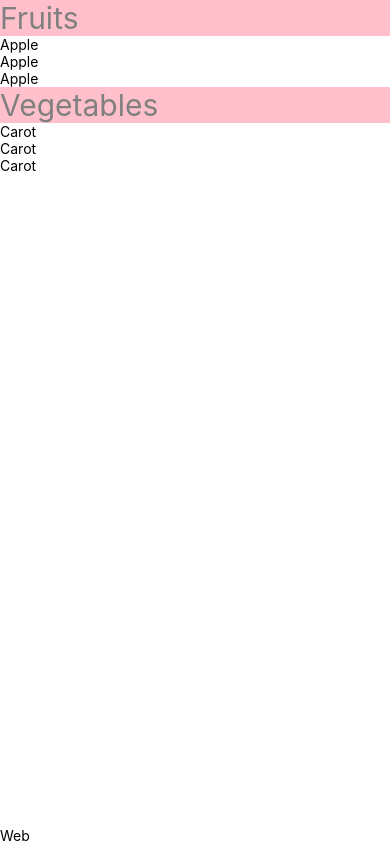
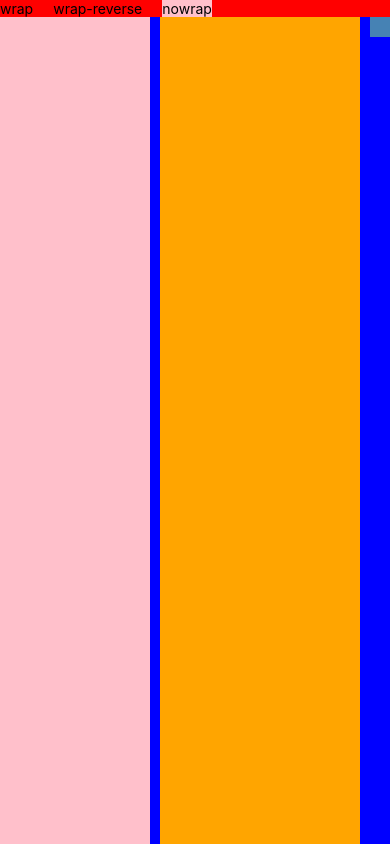
Before and after one commit to vaibhav7000/react-native-intro, a React Native app: screen / in a window 390 px wide. Built offline with nearby package versions, Linux system fonts and the light colour scheme.

Commit message:
more styles

```diff
--- a/App.tsx
+++ b/App.tsx
@@ -20,14 +20,21 @@ import CustomScroll from './Components/CustomScroll';
 import CustomFlat from './Components/CustomFlat';
 import CustomSection from './Components/SectionList';
 import CustomPlatform from './Components/Platform';
+import CustomStyles from './Components/CustomStyles';
+import FlexDirection from './Components/FlexDirection';
+import AlignItems from './Components/AlignItems';
+import CustomFlexWrap from './Components/FlexWrap';
 
 function App() {
   const isDarkMode = useColorScheme() === 'dark';
 
   return (
-    <SafeAreaProvider>
+    <SafeAreaProvider style={{
+      backgroundColor: "pink"
+    }}>
       <SafeAreaView style={{
-        flex: 1,
+        backgroundColor: "green",
+        flex: 1
       }} edges={['bottom', 'left', 'right', 'top']}>
         <AppContent />
       </SafeAreaView>
@@ -37,12 +44,23 @@ function App() {
 
 function AppContent() {
   return (
-    <View style={styles.container}>
+    <View style={{
+      backgroundColor: "red",
+      flex: 1
+    }}>
       {/* <CustomScroll/> */}
       {/* <CustomFlat/> */}
       {/* <CustomSection/> */}
 
-      <CustomPlatform/>
+      {/* <CustomPlatform/> */}
+
+      {/* <CustomStyles/> */}
+
+      {/* <FlexDirection/> */}
+
+      <CustomFlexWrap/>
+
+      {/* <AlignItems/> */}
     </View>
   );
 }
--- /dev/null
+++ b/Components/AlignItems.jsx
@@ -0,0 +1,77 @@
+import React, { useState } from "react";
+import { View, Text, StyleSheet, Button } from "react-native";
+
+const AlignItems = props => {
+    const [alignItems, setAlignItems] = useState('stretch');
+
+    return (
+        <Parent
+            setContent={setAlignItems}
+            justifyContext={alignItems}
+            value={['flex-start', 'flex-end', 'center', 'baseline', 'stretch']}
+            label={'alignItems'}
+        >
+            <View style={[styles.item, {
+                backgroundColor: 'orange'
+            }]}>
+                <Text>
+                    orange
+                </Text>
+            </View>
+            <View style={[styles.item, {
+                backgroundColor: 'skyblue',
+                marginLeft: 20
+            }]}>
+                <Text>
+                    Skyblue
+                </Text>
+            </View>
+            <View style={[styles.item, {
+                backgroundColor: 'teal'
+            }]}>
+                <Text>
+                    Teal
+                </Text>
+            </View>
+        </Parent>
+    )
+}
+
+
+const Parent = ({children, value, setContent, label, justifyContext}) => {
+
+    return (
+        <View style={styles.container}>
+            <View style={[{
+                flexDirection: 'row',
+                columnGap: 20,
+                flexWrap: 'wrap'
+            }]}>
+                {value.map(function(data) {
+                    return <Button title={data} onPress={() => {
+                        setContent(data)
+                    }} />
+                })}
+            </View>
+
+            <View style={[styles.container, {
+                [label]: justifyContext,
+            }]}>
+                {children}
+            </View>
+        </View>
+    )
+}
+
+
+const styles = StyleSheet.create({
+    container: {
+        flex: 1,
+    },
+    item: {
+        height: 50,
+        // width: 50
+    }
+})
+
+export default AlignItems;
--- /dev/null
+++ b/Components/FlexWrap.jsx
@@ -0,0 +1,73 @@
+import React, { useState } from "react";
+import { View, Text, TouchableOpacity } from "react-native";
+
+
+const CustomFlexWrap = props => {
+    const [flexWrap, setWrap] = useState('nowrap');
+
+    return (
+        <Parent wrap={flexWrap} setWrap={setWrap} label={'flexWrap'} values={['wrap', 'wrap-reverse', 'nowrap']} >
+            <View style={[{
+                width: 150,
+            }, { backgroundColor: 'pink' }]} />
+
+            <View style={[{
+                width: 200,
+            }, { backgroundColor: 'orange' }]} />
+
+            <View style={[{
+                // flex: 1
+                // flexGrow: 1,
+                height: 20,
+                width: 20,
+                flex: 1
+            }, { backgroundColor: 'steelblue' }]} />
+        </Parent>
+    )
+}
+
+const Parent = ({ wrap, setWrap, label, values, children }) => {
+
+    return (
+        <View style={{
+            flex: 1,
+        }}>
+            <View style={{
+                flexDirection: 'row',
+                flexWrap: 'wrap',
+                columnGap: 20,
+            }}>
+                {values.map(function (data) {
+                    return <TouchableOpacity style={{
+                        backgroundColor: data === wrap ? 'pink': 'transparent',
+                    }} onPress={() => {
+                        setWrap(data)
+                    }}>
+                        <Text>{data}</Text>
+                    </TouchableOpacity>
+                })}
+            </View>
+
+            <View style={{
+                flexWrap: wrap,
+                flexDirection: 'row',
+                backgroundColor: 'blue',
+                flex: 1,
+                columnGap: 10
+            }}>
+                {children}
+            </View>
+        </View>
+    )
+}
+
+
+export default CustomFlexWrap;
+
+/*
+
+    flexGrow and flexShrink both values have values = 0 and hence it means Component does not grow and shrink intially and takes the space according to the content
+
+
+    flex is shorthand property to provide flexGrow, flexShrink and flexBasis
+*/
```
Also changed, not shown: Components/CustomStyles.jsx (+8 -0 lines).
